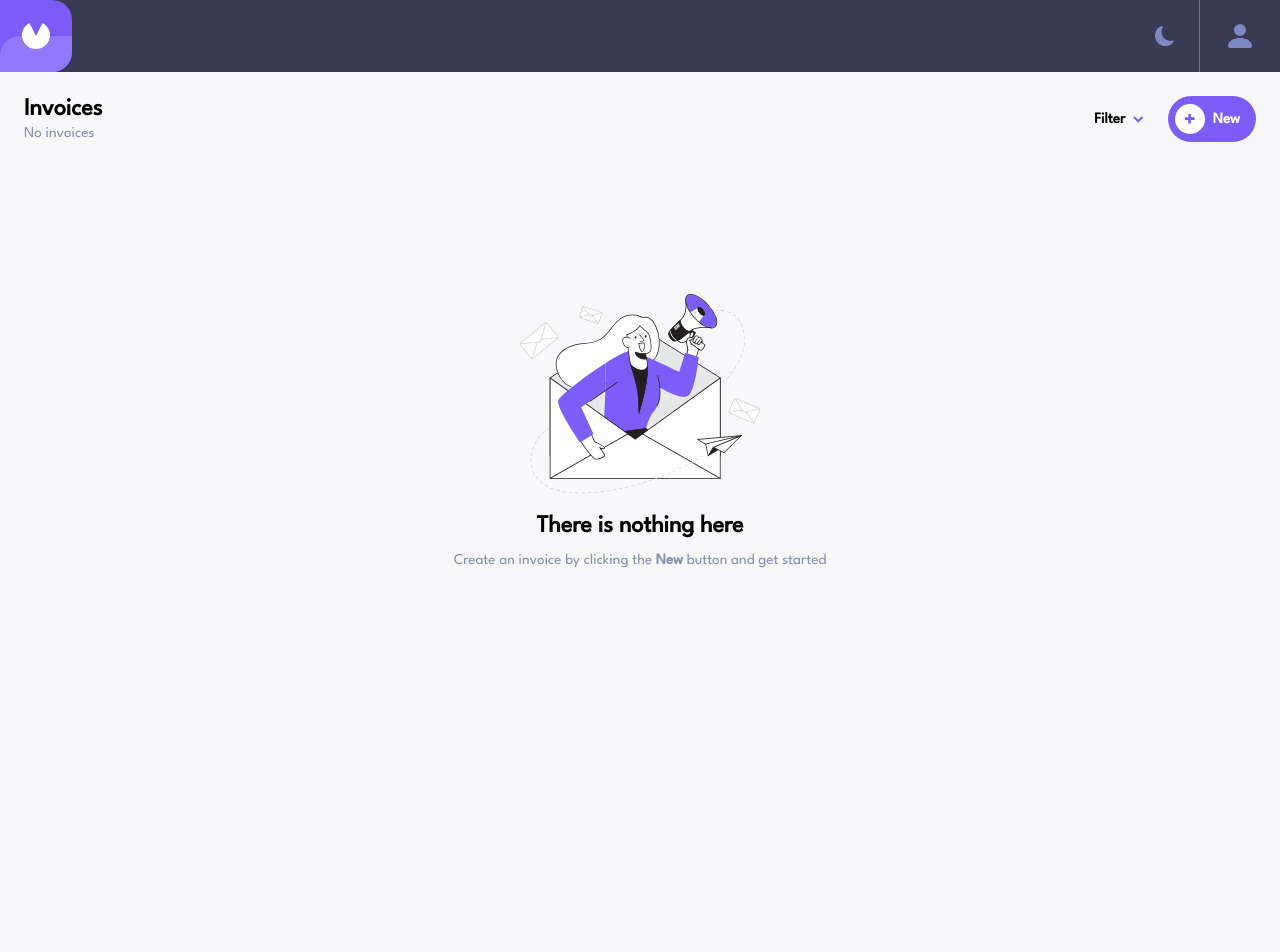
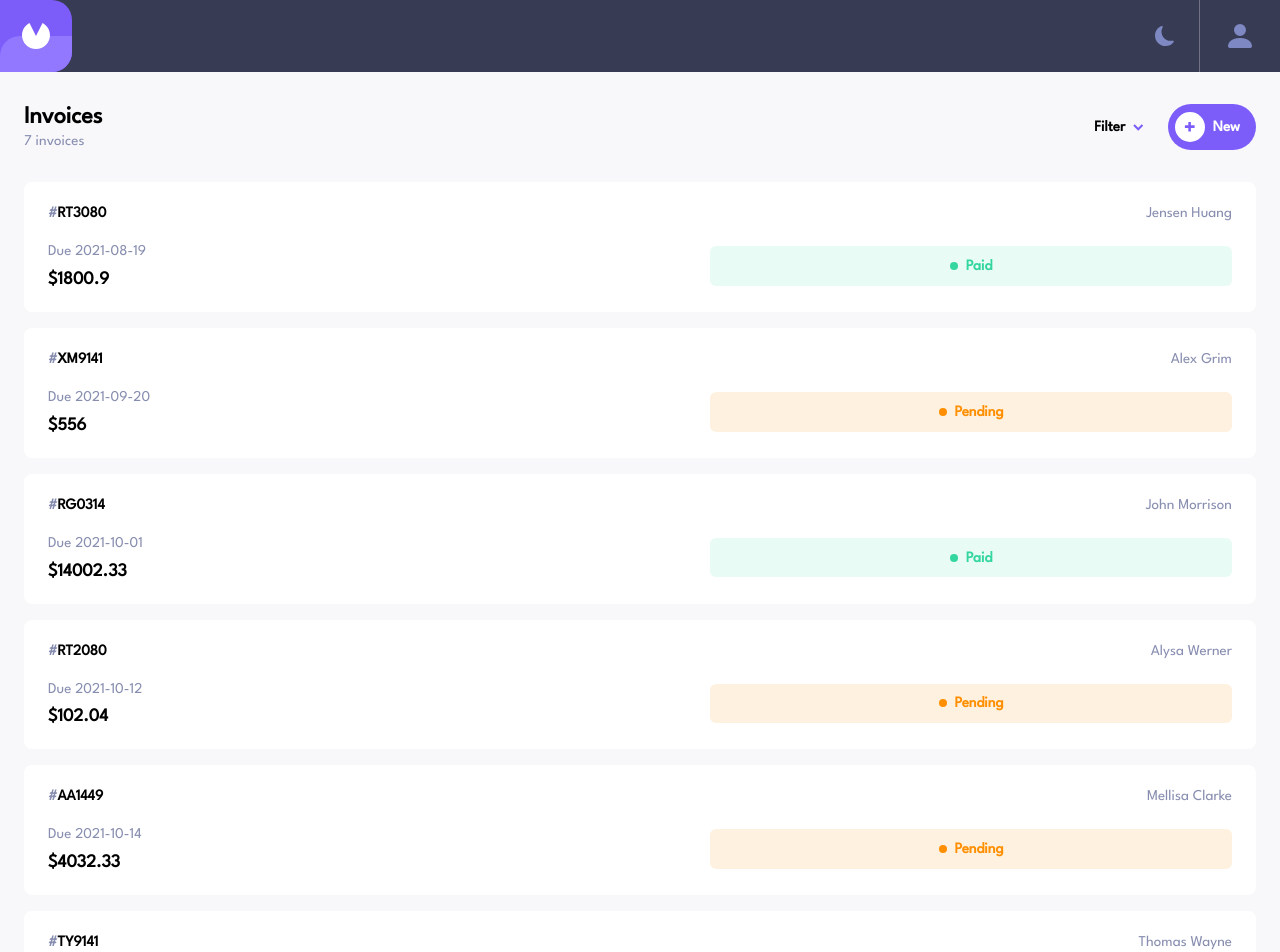
Before and after one commit to Absolam/invoice-react, a React (Create React App) app: page / in a window 1280 px wide. Shown: the top 952 px of the page. Before the commit the page ends 872 px from the top, so only its background shows below. Built offline with nearby package versions, Linux system fonts and the light colour scheme.

Commit message:
added invoice list and styled it to home page

```diff
--- a/src/App.js
+++ b/src/App.js
@@ -1,3 +1,4 @@
+import React, { useState } from "react";
 import { Route, BrowserRouter as Router, Routes } from "react-router-dom";
 import { Home } from "./Pages/Home/Home";
 import { View } from "./Pages/View";
@@ -6,11 +7,251 @@ import { Create } from "./Pages/Create";
 import { Header } from "./Components/Header";
 
 function App() {
+  const [listOfInvoices, setListOfInvoices] = useState([
+    {
+      id: "RT3080",
+      createdAt: "2021-08-18",
+      paymentDue: "2021-08-19",
+      description: "Re-branding",
+      paymentTerms: 1,
+      clientName: "Jensen Huang",
+      clientEmail: "jensenh@mail.com",
+      status: "Paid",
+      senderAddress: {
+        street: "19 Union Terrace",
+        city: "London",
+        postCode: "E1 3EZ",
+        country: "United Kingdom",
+      },
+      clientAddress: {
+        street: "106 Kendell Street",
+        city: "Sharrington",
+        postCode: "NR24 5WQ",
+        country: "United Kingdom",
+      },
+      items: [
+        {
+          name: "Brand Guidelines",
+          quantity: 1,
+          price: 1800.9,
+          total: 1800.9,
+        },
+      ],
+      total: 1800.9,
+    },
+    {
+      id: "XM9141",
+      createdAt: "2021-08-21",
+      paymentDue: "2021-09-20",
+      description: "Graphic Design",
+      paymentTerms: 30,
+      clientName: "Alex Grim",
+      clientEmail: "alexgrim@mail.com",
+      status: "Pending",
+      senderAddress: {
+        street: "19 Union Terrace",
+        city: "London",
+        postCode: "E1 3EZ",
+        country: "United Kingdom",
+      },
+      clientAddress: {
+        street: "84 Church Way",
+        city: "Bradford",
+        postCode: "BD1 9PB",
+        country: "United Kingdom",
+      },
+      items: [
+        {
+          name: "Banner Design",
+          quantity: 1,
+          price: 156.0,
+          total: 156.0,
+        },
+        {
+          name: "Email Design",
+          quantity: 2,
+          price: 200.0,
+          total: 400.0,
+        },
+      ],
+      total: 556.0,
+    },
+    {
+      id: "RG0314",
+      createdAt: "2021-09-24",
+      paymentDue: "2021-10-01",
+      description: "Website Redesign",
+      paymentTerms: 7,
+      clientName: "John Morrison",
+      clientEmail: "jm@myco.com",
+      status: "Paid",
+      senderAddress: {
+        street: "19 Union Terrace",
+        city: "London",
+        postCode: "E1 3EZ",
+        country: "United Kingdom",
+      },
+      clientAddress: {
+        street: "79 Dover Road",
+        city: "Westhall",
+        postCode: "IP19 3PF",
+        country: "United Kingdom",
+      },
+      items: [
+        {
+          name: "Website Redesign",
+          quantity: 1,
+          price: 14002.33,
+          total: 14002.33,
+        },
+      ],
+      total: 14002.33,
+    },
+    {
+      id: "RT2080",
+      createdAt: "2021-10-11",
+      paymentDue: "2021-10-12",
+      description: "Logo Concept",
+      paymentTerms: 1,
+      clientName: "Alysa Werner",
+      clientEmail: "alysa@email.co.uk",
+      status: "Pending",
+      senderAddress: {
+        street: "19 Union Terrace",
+        city: "London",
+        postCode: "E1 3EZ",
+        country: "United Kingdom",
+      },
+      clientAddress: {
+        street: "63 Warwick Road",
+        city: "Carlisle",
+        postCode: "CA20 2TG",
+        country: "United Kingdom",
+      },
+      items: [
+        {
+          name: "Logo Sketches",
+          quantity: 1,
+          price: 102.04,
+          total: 102.04,
+        },
+      ],
+      total: 102.04,
+    },
+    {
+      id: "AA1449",
+      createdAt: "2021-10-7",
+      paymentDue: "2021-10-14",
+      description: "Re-branding",
+      paymentTerms: 7,
+      clientName: "Mellisa Clarke",
+      clientEmail: "mellisa.clarke@example.com",
+      status: "Pending",
+      senderAddress: {
+        street: "19 Union Terrace",
+        city: "London",
+        postCode: "E1 3EZ",
+        country: "United Kingdom",
+      },
+      clientAddress: {
+        street: "46 Abbey Row",
+        city: "Cambridge",
+        postCode: "CB5 6EG",
+        country: "United Kingdom",
+      },
+      items: [
+        {
+          name: "New Logo",
+          quantity: 1,
+          price: 1532.33,
+          total: 1532.33,
+        },
+        {
+          name: "Brand Guidelines",
+          quantity: 1,
+          price: 2500.0,
+          total: 2500.0,
+        },
+      ],
+      total: 4032.33,
+    },
+    {
+      id: "TY9141",
+      createdAt: "2021-10-01",
+      paymentDue: "2021-10-31",
+      description: "Landing Page Design",
+      paymentTerms: 30,
+      clientName: "Thomas Wayne",
+      clientEmail: "thomas@dc.com",
+      status: "Pending",
+      senderAddress: {
+        street: "19 Union Terrace",
+        city: "London",
+        postCode: "E1 3EZ",
+        country: "United Kingdom",
+      },
+      clientAddress: {
+        street: "3964  Queens Lane",
+        city: "Gotham",
+        postCode: "60457",
+        country: "United States of America",
+      },
+      items: [
+        {
+          name: "Web Design",
+          quantity: 1,
+          price: 6155.91,
+          total: 6155.91,
+        },
+      ],
+      total: 6155.91,
+    },
+    {
+      id: "FV2353",
+      createdAt: "2021-11-05",
+      paymentDue: "2021-11-12",
+      description: "Logo Re-design",
+      paymentTerms: 7,
+      clientName: "Anita Wainwright",
+      clientEmail: "",
+      status: "Draft",
+      senderAddress: {
+        street: "19 Union Terrace",
+        city: "London",
+        postCode: "E1 3EZ",
+        country: "United Kingdom",
+      },
+      clientAddress: {
+        street: "",
+        city: "",
+        postCode: "",
+        country: "",
+      },
+      items: [
+        {
+          name: "Logo Re-design",
+          quantity: 1,
+          price: 3102.04,
+          total: 3102.04,
+        },
+      ],
+      total: 3102.04,
+    },
+  ]);
+
   return (
     <Router>
       <Header />
       <Routes>
-        <Route path="/" element={<Home />} />
+        <Route
+          path="/"
+          element={
+            <Home
+              listOfInvoices={listOfInvoices}
+              setListOfInvoices={setListOfInvoices}
+            />
+          }
+        />
         <Route path="/view" element={<View />} />
         <Route path="/edit" element={<Edit />} />
         <Route path="/create" element={<Create />} />
--- a/src/Components/HomeEmpty.jsx
+++ b/src/Components/HomeEmpty.jsx
@@ -1,10 +1,10 @@
 import { HomeHeader } from "./HomeHeader";
 import { Empty } from "./Empty";
 
-export const HomeEmpty = () => {
+export const HomeEmpty = ({ listOfInvoices }) => {
   return (
     <>
-      <HomeHeader />
+      <HomeHeader listOfInvoices={listOfInvoices} />
       <Empty className="empty-container" />
     </>
   );
--- /dev/null
+++ b/src/Components/HomeFull.jsx
@@ -0,0 +1,11 @@
+import { HomeHeader } from "./HomeHeader";
+import { HomeList } from "./HomeList";
+
+export const HomeFull = ({ listOfInvoices }) => {
+  return (
+    <div>
+      <HomeHeader listOfInvoices={listOfInvoices} />
+      <HomeList listOfInvoices={listOfInvoices} />
+    </div>
+  );
+};
--- a/src/Components/HomeHeader.jsx
+++ b/src/Components/HomeHeader.jsx
@@ -2,7 +2,7 @@ import { ReactComponent as Arrow } from "../images/icon-arrow-down.svg";
 import { ReactComponent as Plus } from "../images/icon-plus.svg";
 import { Link } from "react-router-dom";
 
-export const HomeHeader = () => {
+export const HomeHeader = ({ listOfInvoices }) => {
   function checkInvoices(invoices) {
     if (invoices.length > 0) {
       return `${invoices.length} invoices`;
@@ -13,7 +13,7 @@ export const HomeHeader = () => {
     <div className="home-header">
       <div className="home-header-status-container">
         <h2>Invoices</h2>
-        <h3>No invoices</h3>
+        <h3>{checkInvoices(listOfInvoices)}</h3>
       </div>
       <div className="home-header-filter-button-container">
         <div className="home-header-filter-container">
--- /dev/null
+++ b/src/Components/HomeList.jsx
@@ -0,0 +1,45 @@
+export const HomeList = ({ listOfInvoices }) => {
+  function status(invoice) {
+    if (invoice === "Paid") {
+      return "invoice-status--paid";
+    } else if (invoice === "Pending") {
+      return "invoice-status--pending";
+    } else if (invoice === "Draft") {
+      return "invoice-status--draft";
+    }
+  }
+
+  function statusContainer(invoice) {
+    if (invoice === "Paid") {
+      return "invoice-status-container--paid";
+    } else if (invoice === "Pending") {
+      return "invoice-status-container--pending";
+    } else if (invoice === "Draft") {
+      return "invoice-status-container--draft";
+    }
+  }
+
+  return (
+    <div className="home-list">
+      {listOfInvoices.map((invoice) => (
+        <div className="home-list-single" key={invoice.id}>
+          <h4>
+            <span>#</span>
+            {invoice.id}
+          </h4>
+          <p className="invoice-name">{invoice.clientName}</p>
+          <div className="invoice-date-payment">
+            <p className="invoice-date">Due {invoice.paymentDue}</p>
+            <p className="invoice-total">${invoice.total}</p>
+          </div>
+          <div className={statusContainer(invoice.status)}>
+            <p className={status(invoice.status)}>
+              <p className="invoice-status-circle"></p>
+              {invoice.status}
+            </p>
+          </div>
+        </div>
+      ))}
+    </div>
+  );
+};
--- a/src/Pages/Home/Home.js
+++ b/src/Pages/Home/Home.js
@@ -1,10 +1,15 @@
 import { HomeEmpty } from "../../Components/HomeEmpty";
+import { HomeFull } from "../../Components/HomeFull";
 import "./index.css";
 
-export const Home = () => {
+export const Home = ({ listOfInvoices, setListOfInvocies }) => {
   return (
     <div className="home">
-      <HomeEmpty />
+      {listOfInvoices.length > 0 ? (
+        <HomeFull listOfInvoices={listOfInvoices} />
+      ) : (
+        <HomeEmpty listOfInvoices={listOfInvoices} />
+      )}
     </div>
   );
 };
--- a/src/Pages/Home/index.css
+++ b/src/Pages/Home/index.css
@@ -7,6 +7,7 @@
   align-items: center;
   justify-content: space-between;
   padding: 1.5rem;
+  margin: 0.5rem 0;
 }
 
 .home-header-status-container {
@@ -103,3 +104,116 @@
 .empty-text span {
   font-weight: 700;
 }
+
+.home-list {
+  display: flex;
+  flex-direction: column;
+  gap: 1rem;
+  margin: 0rem 24px;
+}
+
+.home-list-single {
+  background-color: white;
+  padding: 1.5rem;
+  border-radius: 8px;
+  font-size: 15px;
+
+  display: grid;
+  grid-template-columns: repeat(2, 1fr);
+  align-items: center;
+  gap: 1.5rem;
+}
+
+.home-list-single span {
+  color: #888eb0;
+}
+
+.invoice-date-payment {
+  display: flex;
+  flex-direction: column;
+  gap: 0.8rem;
+}
+
+.invoice-name {
+  text-align: right;
+  color: #888eb0;
+}
+
+.invoice-date {
+  color: #888eb0;
+}
+
+.invoice-status-container--paid {
+  background-color: #33d6a01c;
+  display: flex;
+  justify-content: center;
+  justify-self: end;
+  padding: 0.8rem 0;
+  border-radius: 6px;
+  width: 90%;
+}
+.invoice-status-container--pending {
+  background-color: #ff910020;
+  display: flex;
+  justify-content: center;
+  justify-self: end;
+  padding: 0.8rem 0;
+  border-radius: 6px;
+  width: 90%;
+}
+.invoice-status-container--draft {
+  background-color: #373b531c;
+  display: flex;
+  justify-content: center;
+  justify-self: end;
+  padding: 0.8rem 0;
+  border-radius: 6px;
+  width: 90%;
+}
+
+.invoice-status--paid p {
+  background-color: #33d69f;
+}
+
+.invoice-status--pending p {
+  background-color: #ff8f00;
+}
+
+.invoice-status--draft p {
+  background-color: #373b53;
+}
+
+.invoice-status--paid {
+  display: flex;
+  align-items: center;
+  gap: 0.5rem;
+  color: #33d69f;
+  font-weight: 700;
+}
+
+.invoice-status--pending {
+  display: flex;
+  align-items: center;
+  gap: 0.5rem;
+  color: #ff8f00;
+  font-weight: 700;
+}
+
+.invoice-status--draft {
+  display: flex;
+  align-items: center;
+  gap: 0.5rem;
+  color: #373b53;
+  font-weight: 700;
+}
+
+.invoice-status-circle {
+  width: 8px;
+  height: 8px;
+  border-radius: 50%;
+}
+
+.invoice-total {
+  font-weight: 700;
+  font-size: 18px;
+}
```
